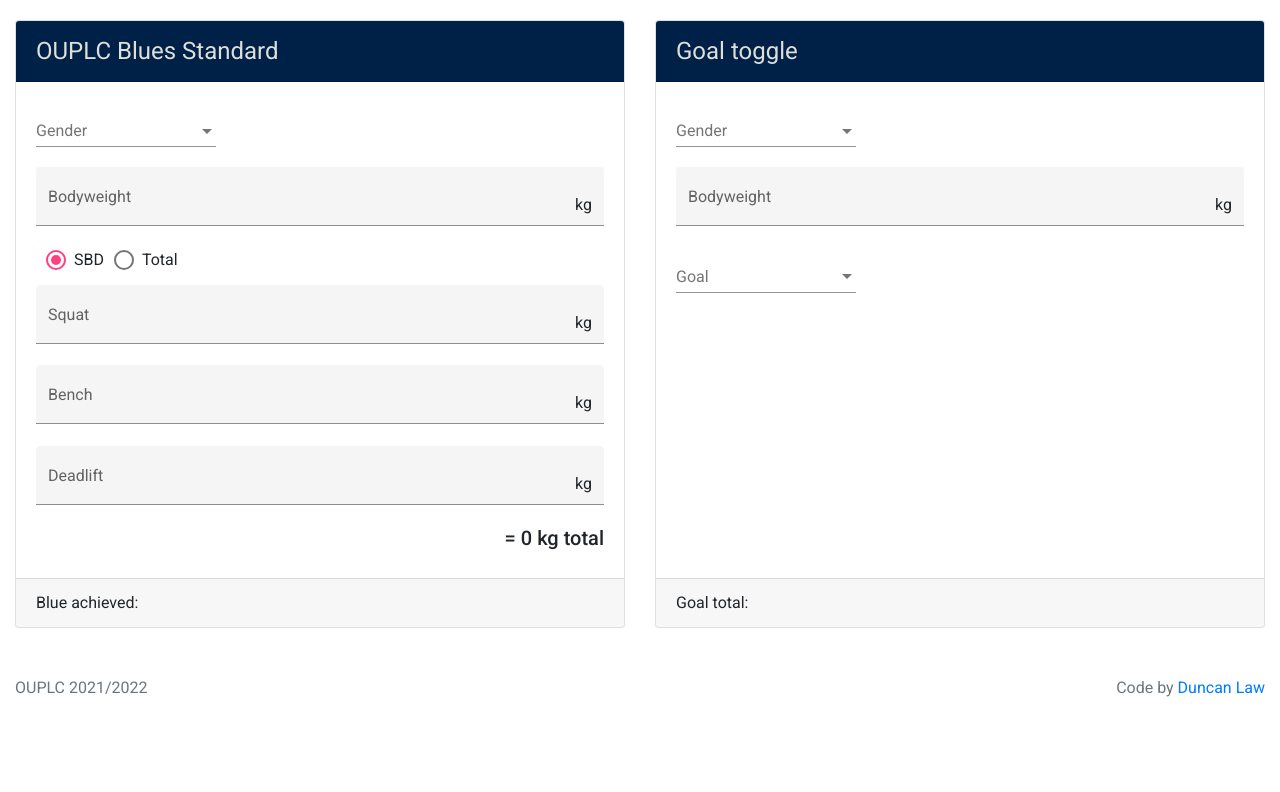
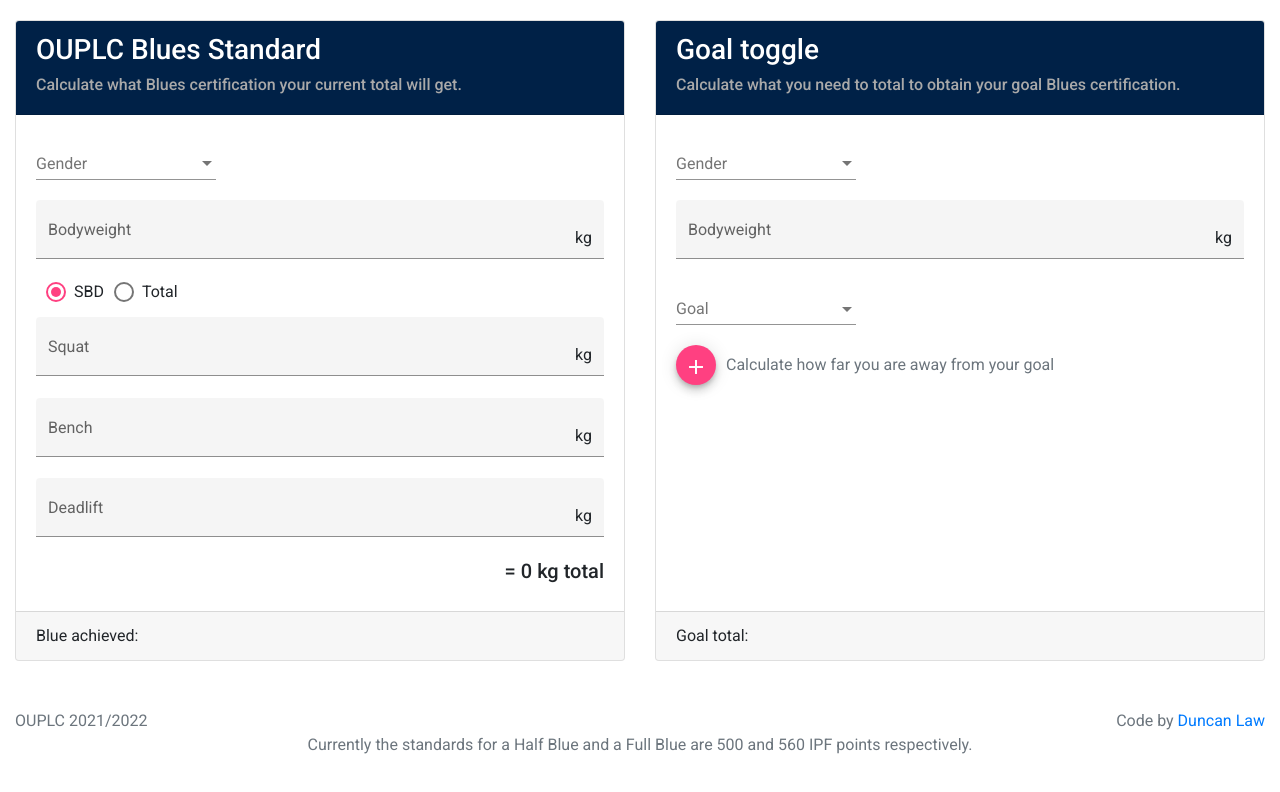
Before and after one commit to DuncanTLaw/Blues-Calculator, an Angular app: page / in a window 1280 px wide. Shown: the top 792 px of the page. Built offline with nearby package versions, Linux system fonts and the light colour scheme.

Commit message:
Add calculation for kg's remaining

```diff
--- a/src/app/app.component.css
+++ b/src/app/app.component.css
@@ -1,4 +1,4 @@
 .card-header {
   background-color: rgb(0, 33, 71); /* Oxford Blue */
-  color: rgb(224, 222, 217);
+  color: white;
 }
--- a/src/app/app.component.html
+++ b/src/app/app.component.html
@@ -3,7 +3,10 @@
   <div class="card-deck">
 
     <div class="card">
-      <div class="card-header" style="font-size: 18pt;">OUPLC Blues Standard</div>
+      <div class="card-header">
+        <h3>OUPLC Blues Standard</h3>
+        <h6 style="color: darkgray;">Calculate what Blues certification your current total will get.</h6>
+      </div>
       <div class="card-body">
         <mat-form-field>
           <mat-label>Gender</mat-label>
@@ -46,7 +49,7 @@
               type="number"
               name="squat"
               [(ngModel)]="squatNo"
-              (input)="calcBlue(blues)"
+              (input)="calcBlue()"
             >
             <span matSuffix>kg</span>
           </mat-form-field>
@@ -57,7 +60,7 @@
               type="number"
               name="bench"
               [(ngModel)]="benchNo"
-              (input)="calcBlue(blues)"
+              (input)="calcBlue()"
             >
             <span matSuffix>kg</span>
           </mat-form-field>
@@ -68,7 +71,7 @@
               type="number"
               name="deadlift"
               [(ngModel)]="deadliftNo"
-              (input)="calcBlue(blues)"
+              (input)="calcBlue()"
             >
             <span matSuffix>kg</span>
           </mat-form-field>
@@ -82,7 +85,7 @@
               type="number"
               name="total"
               [(ngModel)]="userTotal"
-              (input)="calcBlue(blues)"
+              (input)="calcBlue()"
             >
             <span matSuffix>kg</span>
           </mat-form-field>
@@ -92,7 +95,10 @@
     </div>
 
     <div class="card">
-      <div class="card-header" style="font-size: 18pt;">Goal toggle</div>
+      <div class="card-header" style="font-size: 18pt;">
+        <h3>Goal toggle</h3>
+        <h6 style="color: darkgray;">Calculate what you need to total to obtain your goal Blues certification.</h6>
+      </div>
       <div class="card-body">
         <mat-form-field>
           <mat-label>Gender</mat-label>
@@ -127,6 +133,43 @@
             <mat-option value="half">Half Blue</mat-option>
           </mat-select>
         </mat-form-field>
+
+        <div style="width: 100%;">
+          <button mat-mini-fab color="accent" style="margin-right: 10px; margin-bottom: 15px;">
+            <mat-icon
+              *ngIf="!calcDiff"
+              (click)="onClickCalc()"
+            >
+              add
+            </mat-icon>
+            <mat-icon
+            *ngIf="calcDiff"
+            (click)="onClickCalc()"
+          >
+            close
+          </mat-icon>
+          </button>
+          <span class="text-muted">Calculate how far you are away from your goal</span>
+        </div>
+        <div *ngIf="calcDiff">
+          <mat-form-field appearance="fill" style="width: 100%;">
+            <mat-label>Total</mat-label>
+            <input
+              matInput
+              type="number"
+              name="tTotal"
+              [(ngModel)]="theoreticalTotal"
+              (input)="calcDeviation()"
+            >
+            <span matSuffix>kg</span>
+          </mat-form-field>
+          <div *ngIf="goalBlue==='half' && theoreticalTotal" style="width: 100%;">
+            <h5 style="text-align: end;">Half Blue: {{ hBlueDiff }}</h5>
+          </div>
+          <div *ngIf="goalBlue==='full' && theoreticalTotal" style="width: 100%;">
+            <h5 style="text-align: end;">Full Blue: {{ blueDiff }}</h5>
+          </div>
+        </div>
       </div>
       <div class="card-footer">Goal total: {{ goalTotalStr }}</div>
     </div>
@@ -145,5 +188,10 @@
         </div>
       </div>
     </div>
+    <div class="row align-items-center justify-content-center">
+      <div class="copyright text-center text-muted">
+        Currently the standards for a Half Blue and a Full Blue are 500 and 560 IPF points respectively.
+      </div>
+    </div>
   </footer>
 </div>
--- a/src/app/app.component.ts
+++ b/src/app/app.component.ts
@@ -8,6 +8,7 @@
 export class AppComponent {
   userMale: boolean;
   userWeight: number;
+  calcDiff = false;
 
   c1: number;
   c2: number;
@@ -26,6 +27,9 @@
   goalBlue: string;
   goalTotal: number;
   goalTotalStr: string;
+  theoreticalTotal: number;
+  blueDiff: string;
+  hBlueDiff: string;
 
   coeffChange(): void {
     if (this.userMale) {
@@ -42,6 +46,7 @@
   }
 
   calcBlue(): void {
+    if (this.userMale && this.userWeight) {
       this.coeffChange();
       if (!this.totalSelected) {
         this.userTotal = this.squatNo + this.benchNo + this.deadliftNo;
@@ -50,7 +55,6 @@
         (this.userTotal - (this.c1 * Math.log(this.userWeight) - this.c2)) /
         (this.c3 * Math.log(this.userWeight) - this.c4)
       );
-    if (this.ipfPoints && this.userWeight && this.userWeight) {
       if (this.ipfPoints < 500) {
         this.blueAchieved = 'None';
       } else if (this.ipfPoints >= 500 && this.ipfPoints < 560) {
@@ -62,17 +66,29 @@
   }
 
   calcGoal(): void {
-    let goalIPF: number;
+    if (this.userMale && this.goalWeight && this.goalBlue) {
       this.coeffChange();
-    if (this.goalBlue === 'full') {
-      goalIPF = 560;
-    } else if (this.goalBlue === 'half') {
-      goalIPF = 500;
-    }
-    if (this.userMale && this.goalWeight && this.goalBlue) {
+      const goalIPF = (this.goalBlue === 'full') ? 560 : (this.goalBlue === 'half') ? 500 : null;
       this.goalTotal = +(((goalIPF - 500) / 100) * (this.c3 * Math.log(this.goalWeight) - this.c4) +
         (this.c1 * Math.log(this.goalWeight) - this.c2)).toFixed(2);
       this.goalTotalStr = this.goalTotal.toString() + ' kg';
     }
+    this.calcDeviation();
+  }
+
+  onClickCalc(): void {
+    this.calcDiff = !this.calcDiff;
+  }
+
+  calcDeviation(): void {
+    if (this.goalTotal && this.theoreticalTotal) {
+      if (this.goalTotal < this.theoreticalTotal) {
+        this.blueDiff = 'achieved';
+        this.hBlueDiff = 'achieved';
+      } else {
+        this.blueDiff = (this.goalTotal - this.theoreticalTotal).toFixed(2) + ' kg remaining';
+        this.hBlueDiff = (this.goalTotal - this.theoreticalTotal).toFixed(2) + ' kg remaining';
       }
     }
+  }
+}
--- a/src/app/app.module.ts
+++ b/src/app/app.module.ts
@@ -10,6 +10,8 @@
 import { MatInputModule } from '@angular/material/input';
 import { MatCheckboxModule } from '@angular/material/checkbox';
 import { MatRadioModule } from '@angular/material/radio';
+import { MatButtonModule } from '@angular/material/button';
+import { MatIconModule } from '@angular/material/icon';
 
 @NgModule({
   declarations: [
@@ -22,7 +24,9 @@
     MatSelectModule,
     MatInputModule,
     MatCheckboxModule,
-    MatRadioModule
+    MatRadioModule,
+    MatButtonModule,
+    MatIconModule
   ],
   providers: [],
   bootstrap: [AppComponent]
```
Lines whose indentation alone changed are shown as unchanged.
